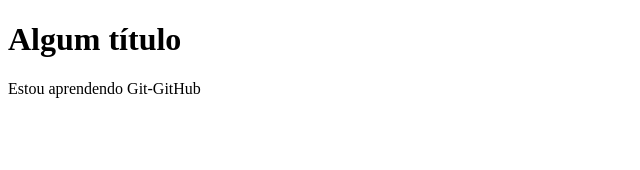
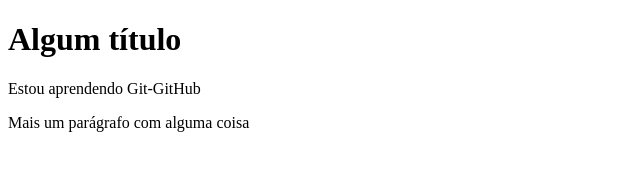
Before and after one commit to ValdirMatos/tutorial_git_matheus_battisti, a plain HTML site: page index.html in a window 1280 px wide. Shown: the whole page, without its empty margins (0-640 px from the left). Drawn offline with Linux system fonts and the light colour scheme.

Commit message:
Mais um parágrafo como nova demanda

```diff
--- a/index.html
+++ b/index.html
@@ -8,5 +8,6 @@
 <body>
     <h1>Algum título</h1>
     <p>Estou aprendendo Git-GitHub</p>
+    <p>Mais um parágrafo com alguma coisa</p>
 </body>
 </html>
```
